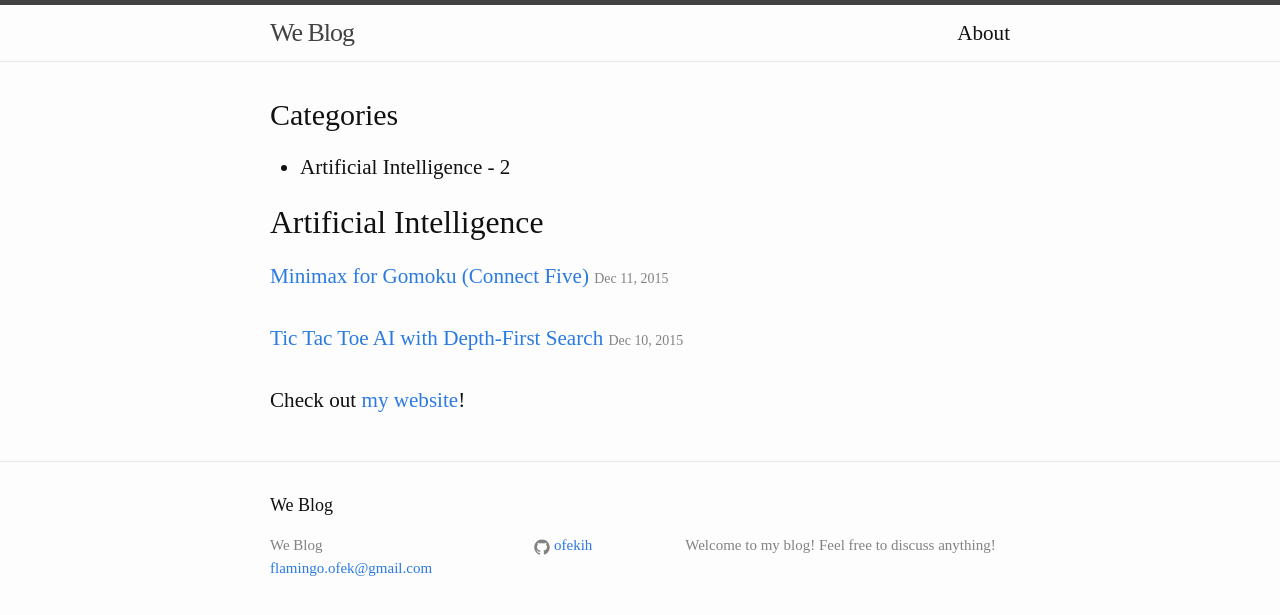
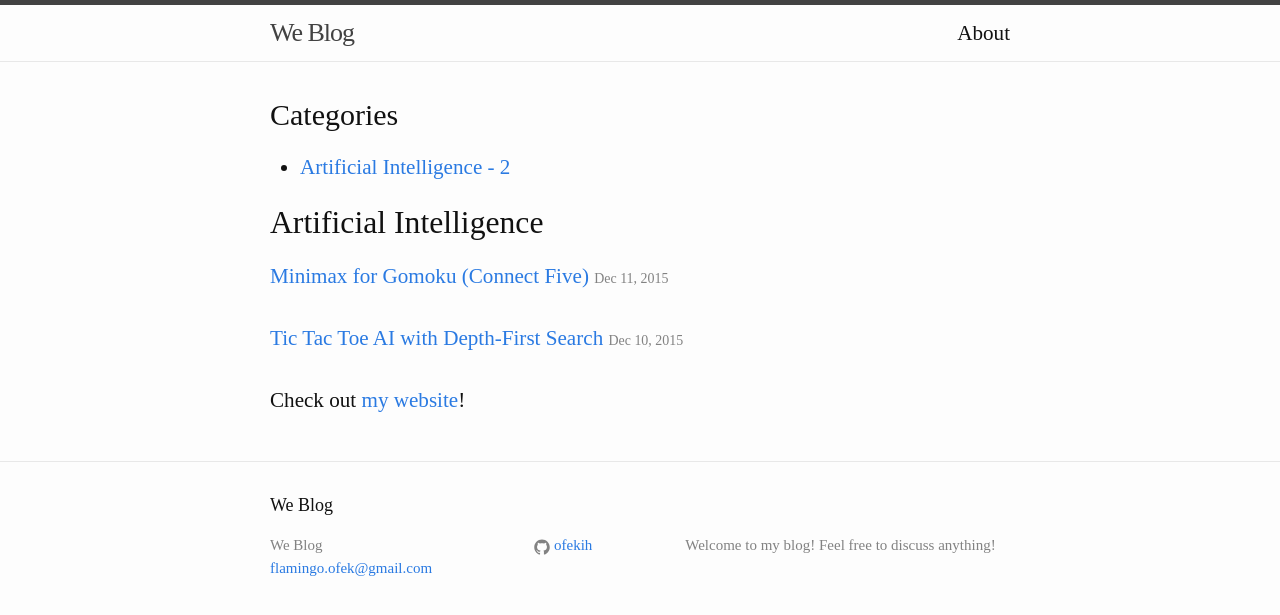
Before and after one commit to The-Ofek-Foundation/blog, a Jekyll site: the page built from index.html, in a window 1280 px wide. Shown: the top 615 px of the page. Built offline with Jekyll 4.4.1, drawn with Linux system fonts in a browser that asks for light colours; comment, search, counter and statistics services are not loaded.

Commit message:
Fix Categories link

```diff
--- a/index.html
+++ b/index.html
@@ -15,7 +15,7 @@ comments: true
       {% endfor %}
     {% else %}
       {% for tag in tags_list %}
-        <li class="title-case"><a href="#{{ tag[0] }}">{{ tag[0] }} <span>- {{ tag[1].size }}</span></a></li>
+        <li><a href="#{{ tag[0] }}">{{ tag[0] }} <span>- {{ tag[1].size }}</span></a></li>
       {% endfor %}
     {% endif %}
   {% assign tags_list = nil %}
```
